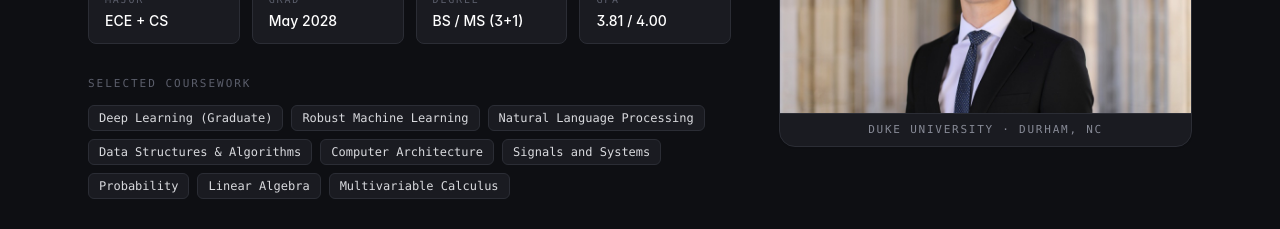
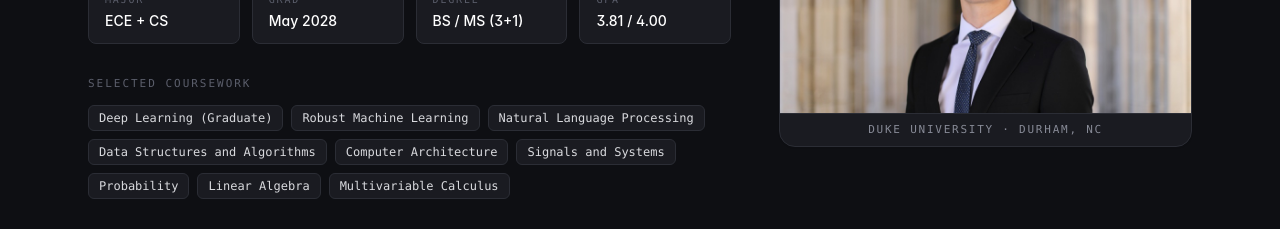
Before and after one commit to arjuntschand/arjuntschand.github.io, a React (Vite) app: page / in a window 1280 px wide. Shown: the part 1000-1229 px from the top of the page. Built offline with nearby package versions, Linux system fonts and the light colour scheme; a web font is replaced by a local one.

Commit message:
grammar fix

```diff
--- a/src/data/skills.ts
+++ b/src/data/skills.ts
@@ -30,7 +30,7 @@ export const COURSEWORK = [
   'Deep Learning (Graduate)',
   'Robust Machine Learning',
   'Natural Language Processing',
-  'Data Structures & Algorithms',
+  'Data Structures and Algorithms',
   'Computer Architecture',
   'Signals and Systems',
   'Probability',
```
